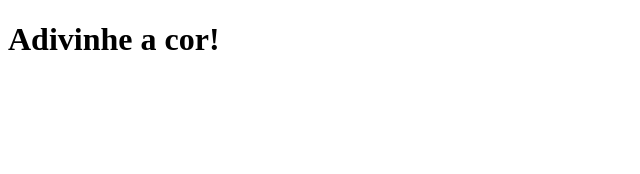
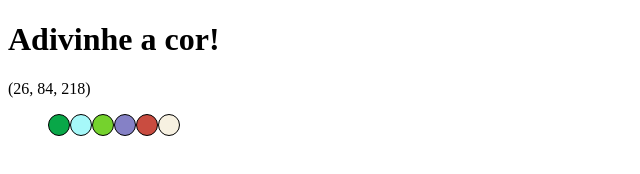
Before and after one commit to fabionicolau/color-guess, a website: page index.html in a window 1280 px wide. Shown: the whole page, without its empty margins (0-640 px from the left). Drawn offline with Linux system fonts and the light colour scheme.

Commit message:
requisitos 2 a 4

```diff
--- a/index.html
+++ b/index.html
@@ -4,13 +4,25 @@
   <meta charset="UTF-8">
   <meta http-equiv="X-UA-Compatible" content="IE=edge">
   <meta name="viewport" content="width=device-width, initial-scale=1.0">
+  <link rel="stylesheet" href="style.css">
   <title>Color Guess</title>
 </head>
 <body>
   <main>
-    <header>
+    <header id='header'>
       <h1 id='title'>Adivinhe a cor!</h1>
     </header>
+    <section>
+      <ul id='color-palette'>
+        <li class='ball'></li>
+        <li class='ball'></li>
+        <li class='ball'></li>
+        <li class='ball'></li>
+        <li class='ball'></li>
+        <li class='ball'></li>
+      </ul>
+    </section>
   </main>
+  <script src='script.js'></script>
 </body>
 </html>
--- a/script.js
+++ b/script.js
@@ -0,0 +1,24 @@
+const header = document.querySelector('#header');
+const ball = document.getElementsByClassName('ball');
+
+function randomColors() {
+  const red = Math.round(Math.random() * 255);
+  const green = Math.round(Math.random() * 255);
+  const blue = Math.round(Math.random() * 255);
+  const rgb = `rgb(${red}, ${green}, ${blue})`;
+  return rgb;
+}
+function addColorGuess() {
+  const paragrafo = document.createElement('p');
+  paragrafo.innerText = randomColors().replace('rgb', '');
+  paragrafo.setAttribute('id', 'rgb-color');
+  header.appendChild(paragrafo);
+}
+addColorGuess();
+
+function ballRandomColors() {
+  for (let i = 0; i < ball.length; i += 1) {
+    ball[i].style.backgroundColor = randomColors();
+  }
+}
+ballRandomColors();
--- a/style.css
+++ b/style.css
@@ -0,0 +1,12 @@
+#color-palette {
+  display: flex;
+  flex-direction: row;
+}
+
+.ball {
+  border: 1px solid black;
+  width: 20px;
+  height: 20px;
+  border-radius: 50%;
+  list-style-type: none;
+}
```
